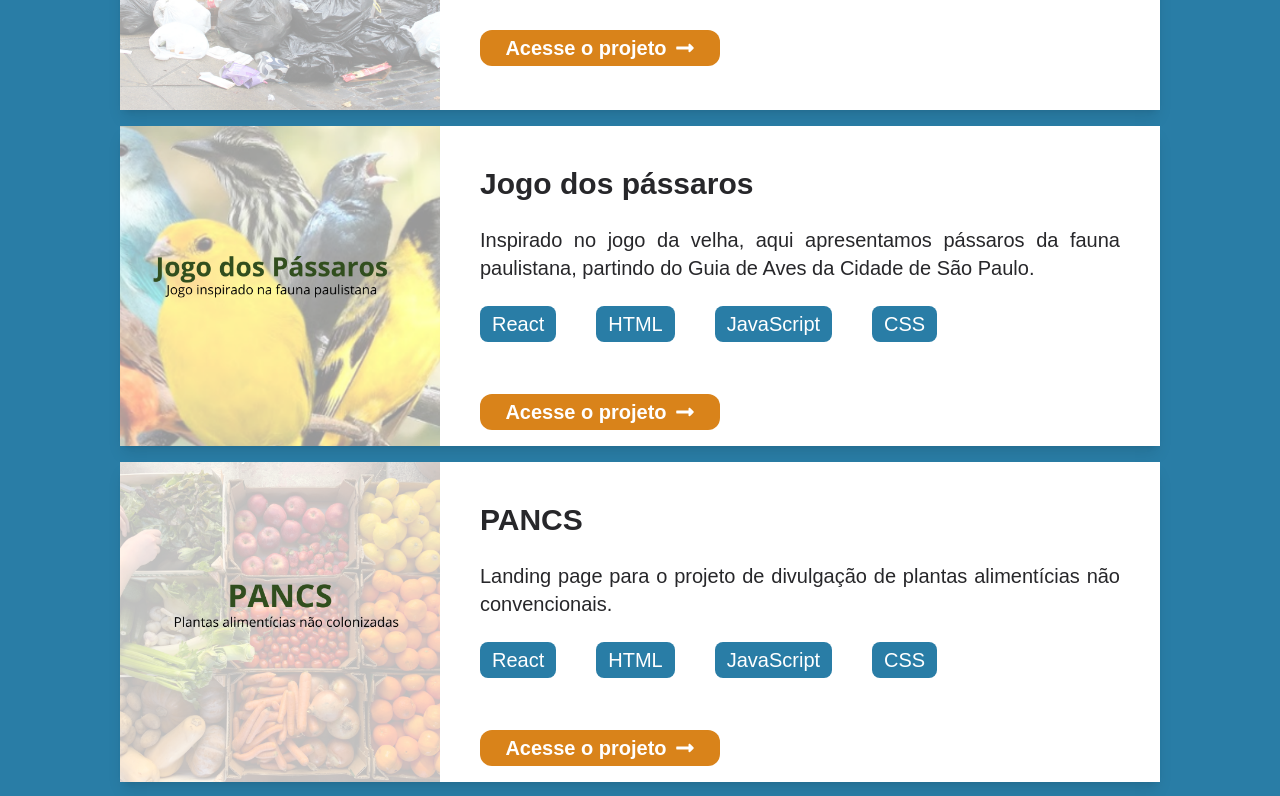
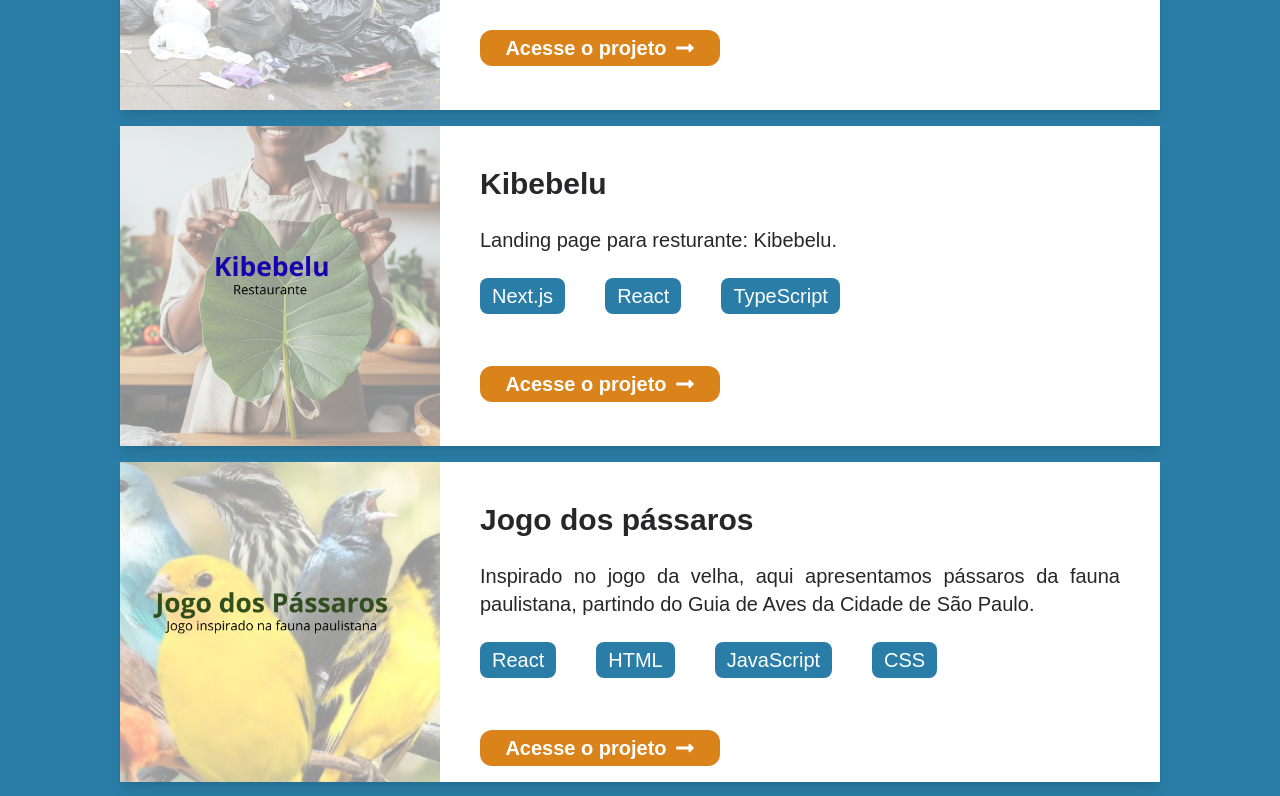
Before and after one commit to Irenita-Lopes/portfolio-irenita-lopes, a Next.js app: page / in a window 1280 px wide. Shown: the part 2380-3176 px from the top of the page. Built offline with nearby package versions, Linux system fonts and the light colour scheme.

Commit message:
adicionando novo item

```diff
--- a/src/app/screens/ProjectsPage/index.tsx
+++ b/src/app/screens/ProjectsPage/index.tsx
@@ -3,6 +3,7 @@ import CardProjeto from "@/components/CardProjeto";
 import pancs from "@/assets/pancs.png";
 import naojogue from "@/assets/naojoguefora.png";
 import passaros from "@/assets/passaros.png";
+import kibebelu from "@/assets/kibebelu.png";
 
 const ProjectsPage = () => {
     return (
@@ -29,6 +30,13 @@ const ProjectsPage = () => {
                     imagem={naojogue}
                     link="https://nao-jogue-fora.vercel.app"
                 />
+                  <CardProjeto
+                    titulo="Kibebelu"
+                    detalhes="Landing page para resturante: Kibebelu."
+                    tecnologias={["Next.js", "React", "TypeScript"]}
+                    imagem={kibebelu}
+                    link="https://github.com/Irenita-Lopes/restaurante"
+                />
 
                 <CardProjeto
                     titulo="Jogo dos pássaros"
```
Also changed, not shown: src/assets/kibebelu.png (added).
